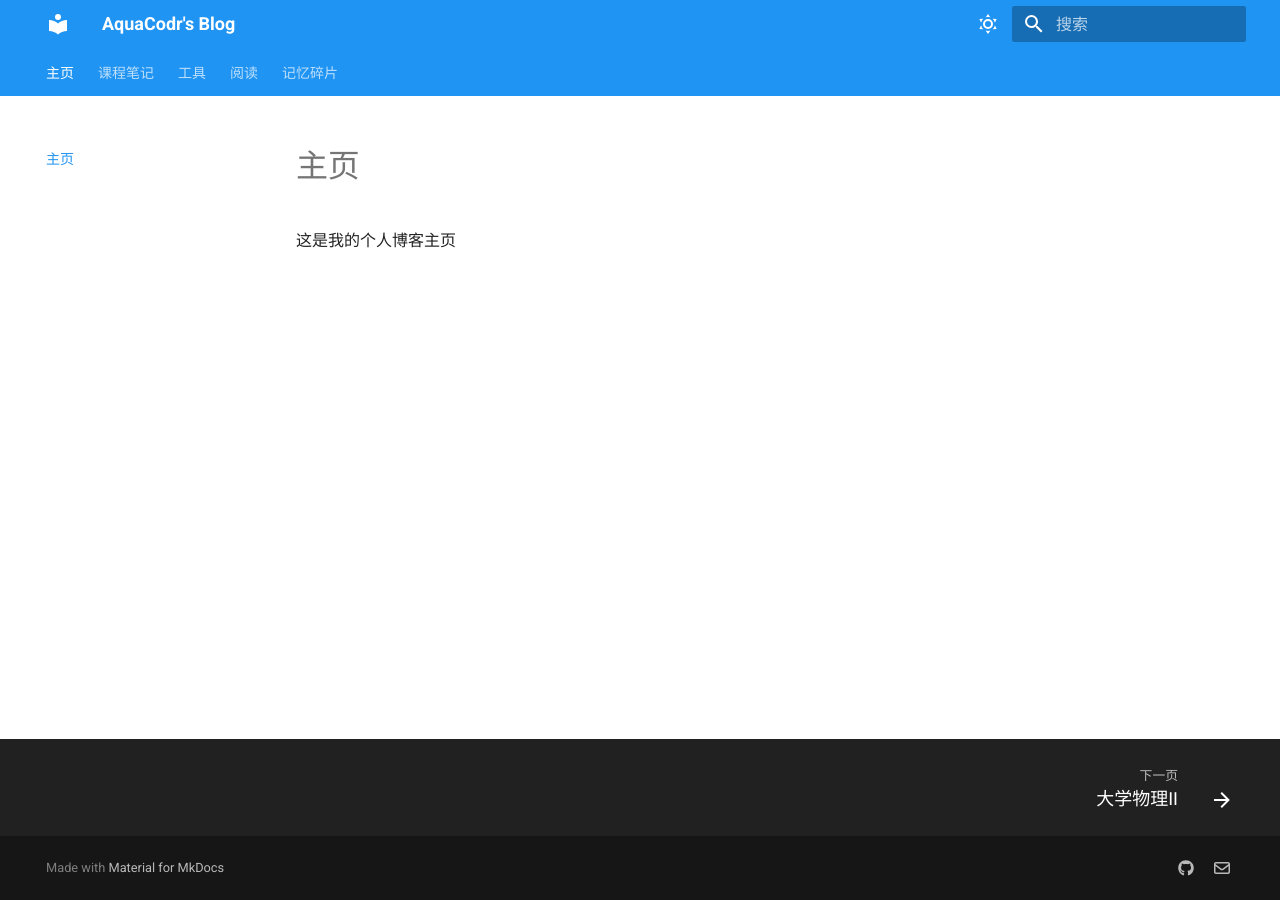
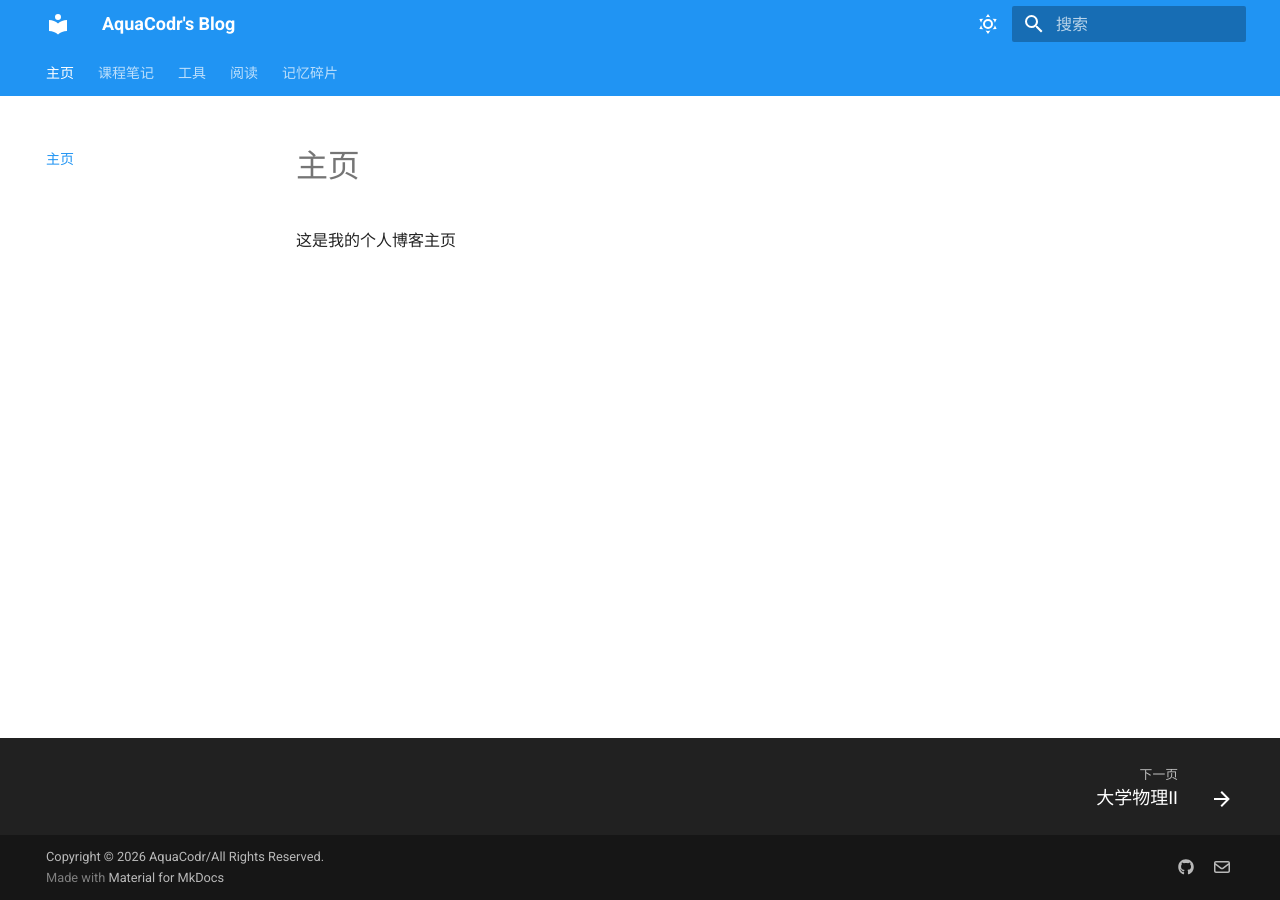
Before and after one commit to AquaCodr/aquacodr.github.io, an MkDocs documentation site: the page built from docs/index.md, in a window 1280 px wide. Built offline with MkDocs 1.6.1 and Material for MkDocs 9.7.7, drawn with Linux system fonts in a browser that asks for light colours.

Commit message:
增加版权声明

```diff
--- a/mkdocs.yml
+++ b/mkdocs.yml
@@ -61,6 +61,9 @@ nav:
   - 阅读: reading.md
   - 记忆碎片: memories.md
 
+# 左下角的版权声明
+copyright: Copyright &copy; 2026 AquaCodr/All Rights Reserved.
+
 # 额外配置
 extra:
   generator: true
```
Also changed, not shown: site/404.html, site/index.html, site/memories/index.html, site/notes/大学物理II/index.html, site/notes/概统/index.html, site/notes/模电/index.html, site/reading/index.html, site/tools/dev/index.html, site/tools/productivity/index.html.
